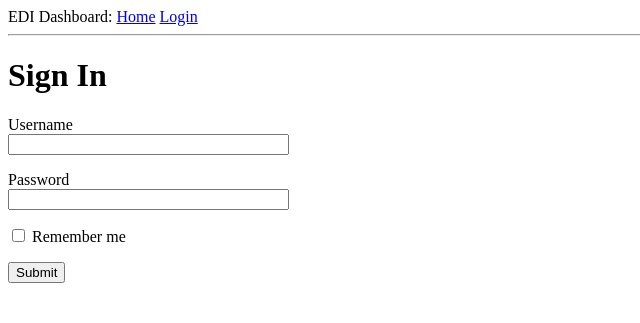
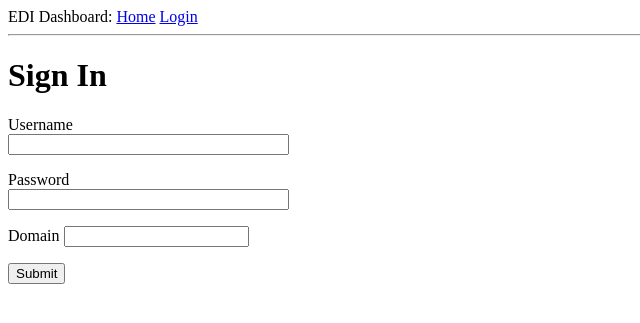
Before and after one commit to PASTAplus/dashboard, a Python web app: template webapp/auth/templates/login.html in a window 1280 px wide. Shown: the top 323 px of the page, without its empty margins (0-640 px from the left). Run offline with Jinja, Linux system fonts and the light colour scheme; the template is opened without the code that fills it: most values are stand-ins (such as "Sample title", 1, 10 or a date in 2020); form fields are guessed from the names that the template uses.

Commit message:
Add domain (EDI or LTER) as web form element

```diff
--- a/webapp/auth/forms.py
+++ b/webapp/auth/forms.py
@@ -13,12 +13,14 @@
 """
 
 from flask_wtf import FlaskForm
-from wtforms import StringField, PasswordField, BooleanField, SubmitField
+from wtforms import StringField, PasswordField, BooleanField, SubmitField, \
+    SelectField
 from wtforms.validators import DataRequired
 
 
 class LoginForm(FlaskForm):
+    domain_choices = [('edi', 'EDI'), ('lter', 'LTER')]
     username = StringField('Username', validators=[DataRequired()])
     password = PasswordField('Password', validators=[DataRequired()])
-    remember_me = BooleanField('Keep me logged in...')
+    domain = SelectField('Domain', choices=domain_choices)
     submit = SubmitField('Sign In')
--- a/webapp/auth/templates/login.html
+++ b/webapp/auth/templates/login.html
@@ -18,7 +18,7 @@
             <span style="color: red;">[{{ error }}]</span>
             {% endfor %}
         </p>
-        <p>{{ form.remember_me() }} {{ form.remember_me.label }}</p>
+        <p>{{ form.domain.label }} {{ form.domain() }}</p>
         <p>{{ form.submit() }}</p>
     </form>
 {% endblock %}
```
